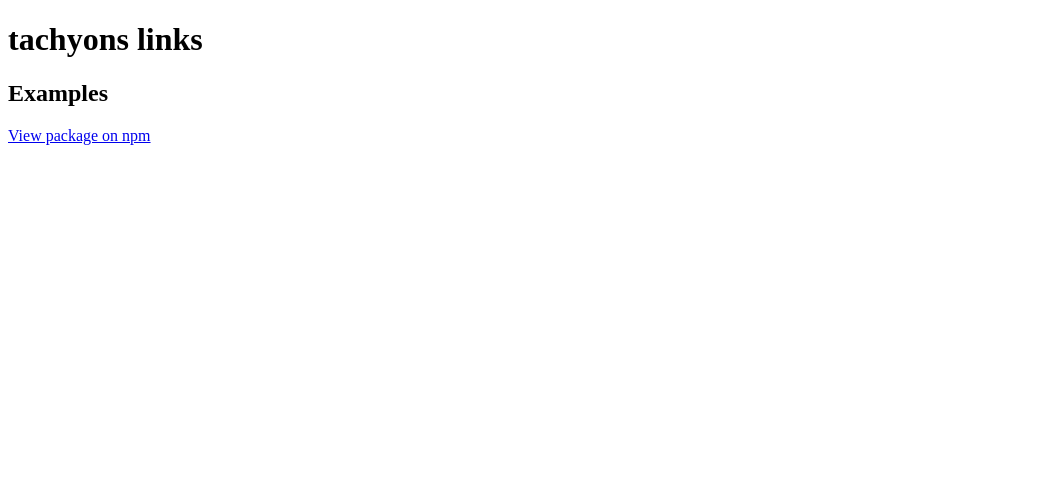
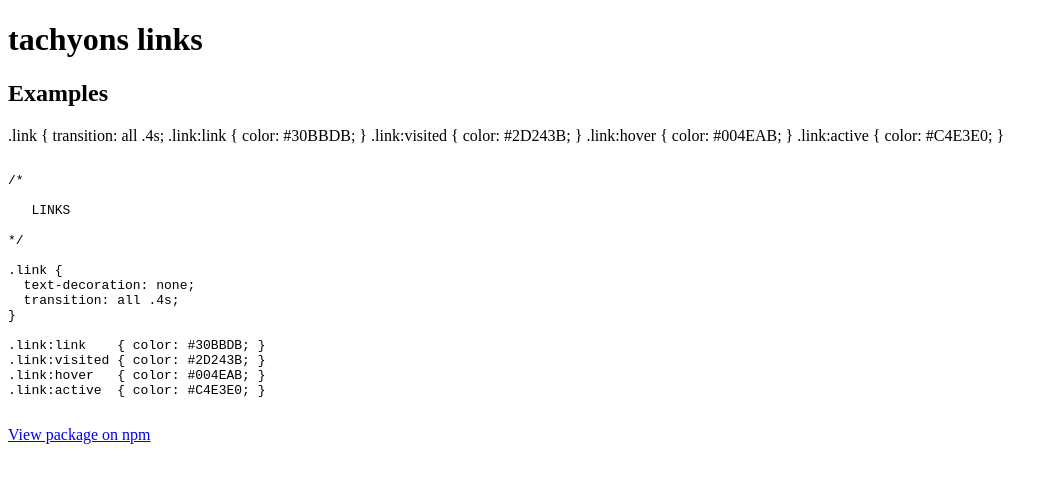
Before and after one commit to tachyons-css/tachyons-links, a website: page index.html in a window 1280 px wide. Shown: the whole page, without its empty margins (0-1058 px from the left). Drawn offline with Linux system fonts and the light colour scheme.

Commit message:
Automatically adds code example and base for visual docs

```diff
--- a/index.html
+++ b/index.html
@@ -13,6 +13,32 @@
   <body>
     <h1>tachyons links</h1>
     <h2>Examples</h2>
+
+.link {
+  transition: all .4s;
+.link:link    { color: #30BBDB; }
+.link:visited { color: #2D243B; }
+.link:hover   { color: #004EAB; }
+.link:active  { color: #C4E3E0; }
+    <pre>
+<code>
+/*
+
+   LINKS
+
+*/
+
+.link {
+  text-decoration: none;
+  transition: all .4s;
+}
+
+.link:link    { color: #30BBDB; }
+.link:visited { color: #2D243B; }
+.link:hover   { color: #004EAB; }
+.link:active  { color: #C4E3E0; }
+</code>
+</pre>
     <a href="http://npmjs.org/package/tachyons-links" title="tachyons-links">View package on npm</a>
   </body>
 </html>
```
